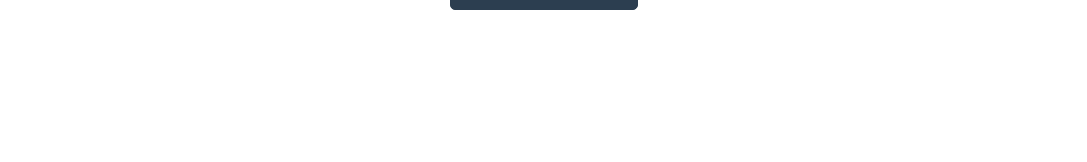
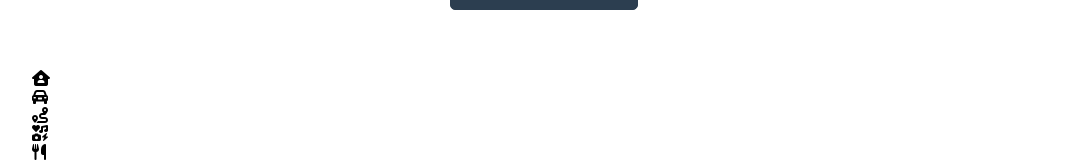
Before and after one commit to Vadim-Sakuta-VS/beltourism-client, a React (Create React App) app: page / in a window 1280 px wide. Shown: the part 1725-1887 px from the top of the page, without its empty margins (96-1183 px from the left). Before the commit the page ends 1795 px from the top, so only its background shows below. Built offline with nearby package versions, Linux system fonts and the light colour scheme.

Commit message:
added section service-icons

```diff
--- a/src/components/pages/Home/Home.jsx
+++ b/src/components/pages/Home/Home.jsx
@@ -75,6 +75,37 @@
                   </div>
               </div>
           </section>
+          <section className="service-icons">
+              <div className="container">
+                  <div className="service-icons__content">
+                      <div className="wrap-icon">
+                          <div className="icon">
+                              <i className="fas fa-house-user"></i>
+                          </div>
+                      </div>
+                      <div className="wrap-icon">
+                          <div className="icon">
+                              <i className="fas fa-car-alt"></i>
+                          </div>
+                      </div>
+                      <div className="wrap-icon">
+                          <div className="icon">
+                              <i className="fas fa-route"></i>
+                          </div>
+                      </div>
+                      <div className="wrap-icon">
+                          <div className="icon">
+                              <i className="fas fa-icons"></i>
+                          </div>
+                      </div>
+                      <div className="wrap-icon">
+                          <div className="icon">
+                              <i className="fas fa-utensils"></i>
+                          </div>
+                      </div>
+                  </div>
+              </div>
+          </section>
       </section>
     );
 }
```
